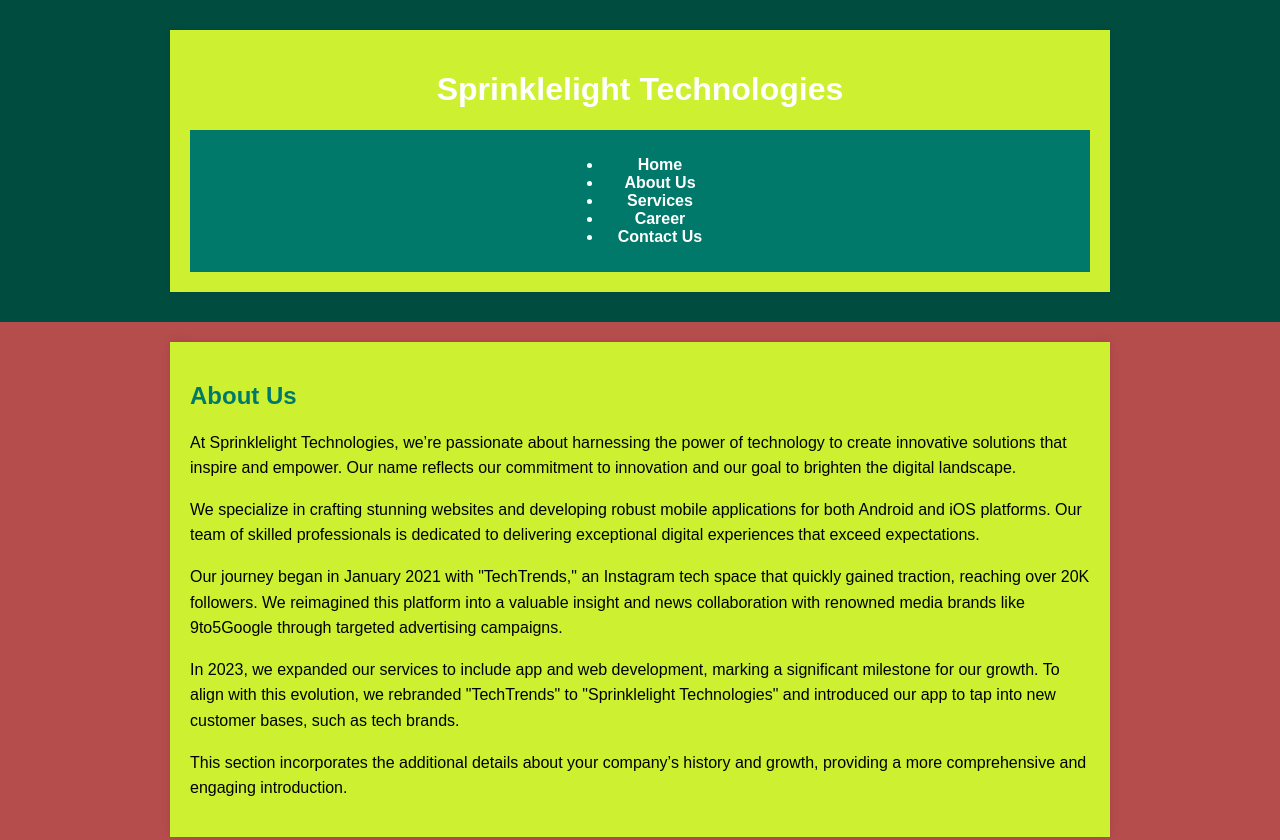
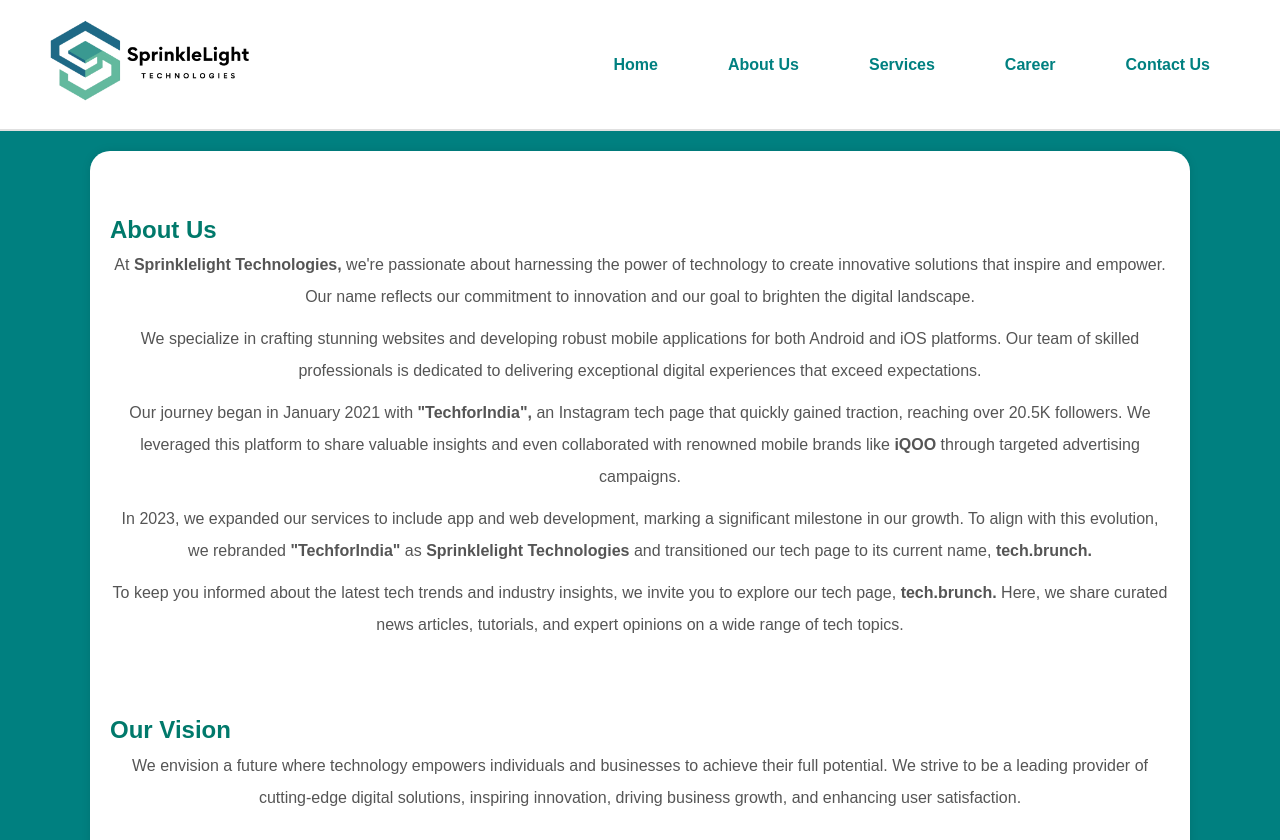
Before and after one commit to SprinkleLight-Technologies/official-website, a plain HTML site: page AboutUs.html in a window 1280 px wide. Shown: the top 840 px of the page. Drawn offline with nearby package versions, Linux system fonts and the light colour scheme.

Commit message:
about us

```diff
--- a/AboutUs.css
+++ b/AboutUs.css
@@ -1,36 +1,95 @@
-body {
-    font-family: Arial, sans-serif;
+/* General Styles */
+* {
     margin: 0;
     padding: 0;
-    background-color: #b64d4d;
+    box-sizing: border-box;
+    font-family: 'Arial', sans-serif;
 }
-.header {
-    background-color: #004d40;
-    color: white;
-    padding: 10px 0;
-    text-align: center;
+
+body {
+    background-color: #008080;
+    color: #333;
+    line-height: 1.6;
 }
-.header img {
-    height: 50px;
+
+/* Header Styles */
+header {
+    display: flex;
+    justify-content: space-between;
+    align-items: center;
+    padding: 20px 50px;
+    background-color: #ffffff;
+    border-bottom: 2px solid #e0e0e0;
 }
-.nav {
+.logo {
+    width: 200px;
+    margin-right: 10px;
+}
+
+.company-name {
+    font-size: 1.2rem;
+    font-weight: bold;
+    color: #008080;
+}
+.nav-links a {
+    background-color: rgb(255, 255, 255);
+    color: #008080;
+    padding: 10px 20px;
+    border-radius: 30px;
+    display: inline-block;
+    text-decoration: none;
+}
+
+
+.nav-links a:hover {
+    background-color: rgb(255, 255, 255);
+    color: #000000;
+    text-decoration: none;
+}
+.nav-links {
+    list-style: none;
     display: flex;
-    justify-content: center;
-    background-color: #00796b;
-    padding: 10px 0;
+    gap: 30px;
 }
-.nav a {
-    color: white;
+
+.nav-links li {
+    display: inline;
+}
+
+.nav-links a {
     text-decoration: none;
-    margin: 0 15px;
+    color: #008080;
     font-weight: bold;
 }
+.nav-links a.home-link {
+    color: #ffffff; /* Choose your desired color for the Home link */
+}
+.nav-links a:hover {
+    text-decoration: none;
+}
+.para{
+    text-align: center;
+    line-height: 2;
+    font-size: medium;
+    margin-bottom: 10px;
+    color: #555;
+    font-family: 'Arial', sans-serif;
+}
 .container {
-    max-width: 900px;
+    max-width: 1100px;
     margin: 20px auto;
-    background-color: rgb(205, 240, 48);
+    background-color: rgb(255, 255, 255);
     padding: 20px;
+    white-space: 10;
+}
+.main_cont {
+    max-width: 1100px;
+    margin: 20px auto;
+    margin-bottom: 0%;
+    background-color: rgb(255, 255, 255);
+    padding-top: 20px;
     box-shadow: 0 0 10px rgba(0, 0, 0, 0.1);
+    border-radius: 20px;
 }
 h2 {
     color: #00796b;
--- a/AboutUs.html
+++ b/AboutUs.html
@@ -3,56 +3,48 @@
 <head>
     <meta charset="UTF-8">
     <meta name="viewport" content="width=device-width, initial-scale=1.0">
-    <title>Sprinklelight Technologies</title>
+    <link href='https://unpkg.com/boxicons@2.1.4/css/boxicons.min.css' rel='stylesheet'>
     <link rel="stylesheet" href="AboutUs.css">
-</head>
-<body>
-    <header class="header">
-        <div class="container">
-            <div class="logo">
-                <h1>Sprinklelight Technologies</h1>
-            </div>
-            <nav class="nav">
-                <ul class="nav-links">
-                    <li><a href="index.html" class="home-link">Home</a></li>
-                    <li><a href="#about">About Us</a></li>
-                    <li><a href="#services">Services</a></li>
-                    <li><a href="#career">Career</a></li>
-                    <li><a href="#contact">Contact Us</a></li>
-                </ul>
-            </nav>
+    <title>SprinkleLight Technologies</title>
+
+    <!--Header Section Code-->
+
+    <header>
+        <div class="logo-container">
+            <img src="New Logo.png" alt="SprinkleLight Logo" class="logo">
         </div>
+        <div class="triangle"></div>
+        <nav>
+            <ul class="nav-links">
+                <li><a href="home.html">Home</a></li>
+                <li><a href="AboutUs.html">About Us</a></li>
+                <li><a href="#">Services</a></li>
+                <li><a href="#">Career</a></li>
+                <li><a href="contact.html">Contact Us</a></li>
+            </ul>
+        </nav>
+
     </header>
-
+    <div class="main_cont">
     <main>
         <section id="about" class="section">
             <div class="container">
                 <h2>About Us</h2>
-                <p>
-                    At Sprinklelight Technologies, we’re passionate about harnessing the power of technology
-                    to create innovative solutions that inspire and empower. Our name reflects our commitment
-                    to innovation and our goal to brighten the digital landscape.
+                <p class="para">
+                    At <b>Sprinklelight Technologies,</b> we're passionate about harnessing the power of technology to create innovative solutions that inspire and empower. Our name reflects our commitment to innovation and our goal to brighten the digital landscape.
                 </p>
-                <p>
-                    We specialize in crafting stunning websites and developing robust mobile applications
-                    for both Android and iOS platforms. Our team of skilled professionals is dedicated to
-                    delivering exceptional digital experiences that exceed expectations.
+                <p class="para">
+                    We specialize in crafting stunning websites and developing robust mobile applications for both Android and iOS platforms. Our team of skilled professionals is dedicated to delivering exceptional digital experiences that exceed expectations.
                 </p>
-                <p>
-                    Our journey began in January 2021 with "TechTrends," an Instagram tech space that quickly
-                    gained traction, reaching over 20K followers. We reimagined this platform into a valuable
-                    insight and news collaboration with renowned media brands like 9to5Google through targeted
-                    advertising campaigns.
+                <p class="para">
+                    Our journey began in January 2021 with <b>"TechforIndia",</b> an Instagram tech page that quickly gained traction, reaching over 20.5K followers. We leveraged this platform to share valuable insights and even collaborated with renowned mobile brands like <b>iQOO</b> through targeted advertising campaigns.
                 </p>
-                <p>
-                    In 2023, we expanded our services to include app and web development, marking a significant
-                    milestone for our growth. To align with this evolution, we rebranded "TechTrends" to
-                    "Sprinklelight Technologies" and introduced our app to tap into new customer bases, such
-                    as tech brands.
+                <p class="para">
+                    In 2023, we expanded our services to include app and web development, marking a significant milestone in our growth. To align with this evolution, we rebranded <b>"TechforIndia"</b> as <b>Sprinklelight Technologies</b> and transitioned our tech page to its current name, <b>tech.brunch.</b>
                 </p>
-                <p>
-                    This section incorporates the additional details about your company’s history and growth,
-                    providing a more comprehensive and engaging introduction.
+                <p class="para">
+                    To keep you informed about the latest tech trends and industry insights, we invite you to explore our tech page, <b>tech.brunch.</b> Here, we share curated news articles, tutorials, and expert opinions on a wide range of tech topics.
+
                 </p>
             </div>
         </section>
@@ -60,7 +52,7 @@
         <section id="vision" class="section">
             <div class="container">
                 <h2>Our Vision</h2>
-                <p>
+                <p class="para">
                     We envision a future where technology empowers individuals and businesses to achieve their
                     full potential. We strive to be a leading provider of cutting-edge digital solutions,
                     inspiring innovation, driving business growth, and enhancing user satisfaction.
@@ -71,7 +63,7 @@
         <section id="mission" class="section">
             <div class="container">
                 <h2>Our Mission</h2>
-                <p>
+                <p class="para">
                     Our mission is to deliver exceptional web and mobile applications that are not only functional
                     and reliable but also user-friendly and impactful. We are committed to consistently exceeding
                     our client’s expectations by delivering high-quality solutions that adhere to industry standards
@@ -86,5 +78,6 @@
             <p>© 2025 Sprinklelight Technologies. All rights reserved.</p>
         </div>
     </footer>
+    </div>
 </body>
 </html>
```
